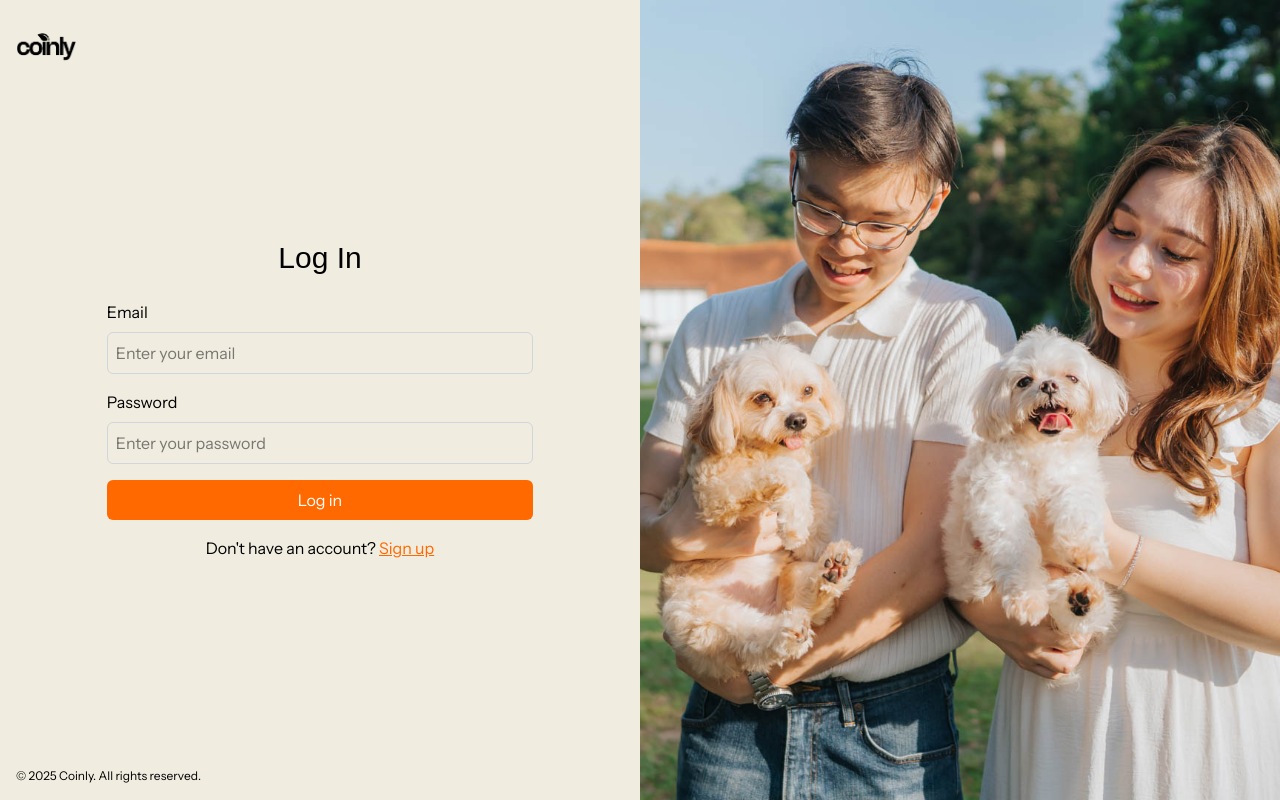
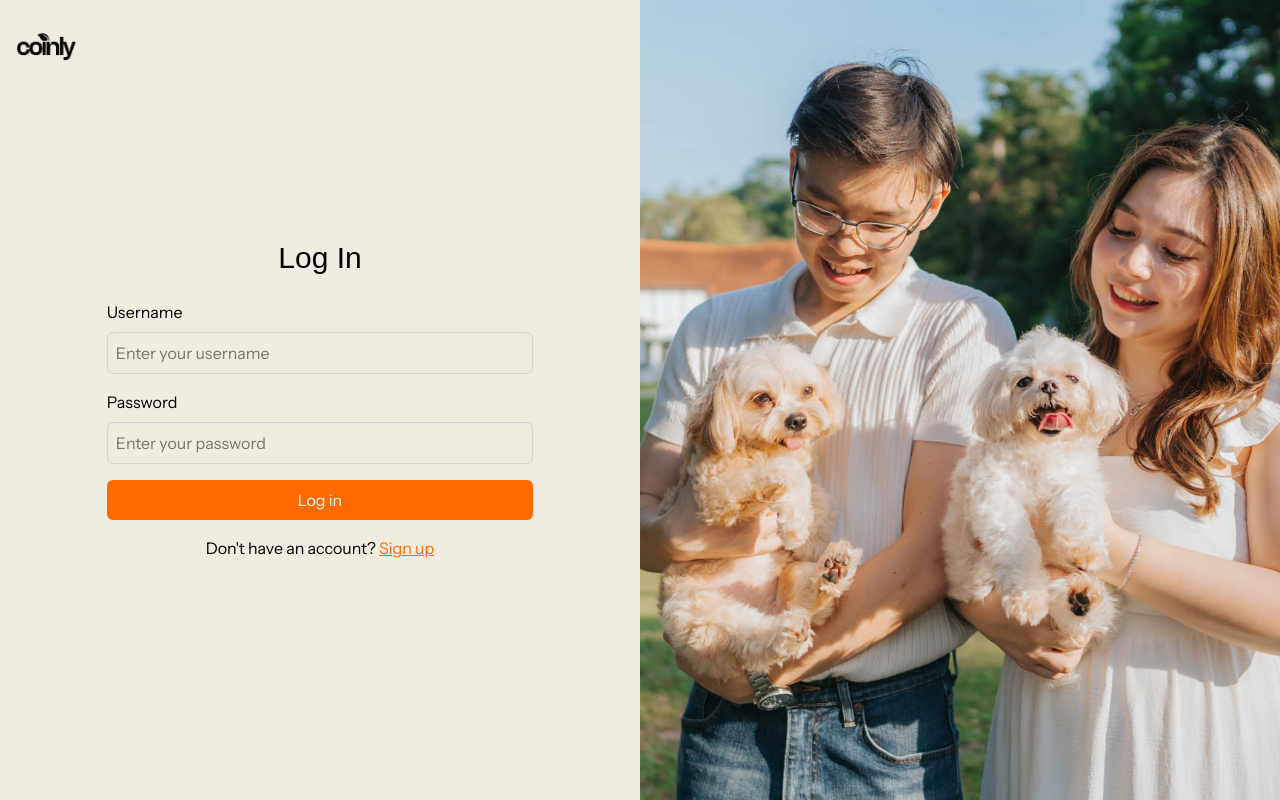
Before and after one commit to samuelngry/Coinly, a React (Vite) app in the folder client/: page /login in a window 1280 px wide. Built offline with nearby package versions, Linux system fonts and the light colour scheme; a web font is replaced by a local one.

Commit message:
feat: change login input from email to username

```diff
--- a/client/src/components/auth/LoginForm.jsx
+++ b/client/src/components/auth/LoginForm.jsx
@@ -16,14 +16,14 @@ const LoginForm = () => {
             <h1 className='text-3xl mb-6 text-center'>Log In</h1>
             <form>
               <div>
-                <label htmlFor='email' className='block mb-2'>
-                  Email
+                <label htmlFor='username' className='block mb-2'>
+                  Username
                 </label>
                 <input
                   className='border border-gray-300 rounded-md p-2 w-full'
-                  id='email'
-                  type='email'
-                  placeholder='Enter your email'>
+                  id='username'
+                  type='text'
+                  placeholder='Enter your username'>
                 </input>
               </div>
               <div>
@@ -43,7 +43,7 @@ const LoginForm = () => {
               <p className='mt-4 text-center'>
                 Don't have an account? <a href='/signup' className='underline text-orange-500 hover:text-orange-800'>Sign up</a>
               </p>
-              <div className='absolute bottom-4 left-4'>
+              <div className='hidden absolute bottom-4 left-4'>
                 <p className='text-xs'>
                   &copy; {new Date().getFullYear()} Coinly. All rights reserved.
                 </p>
```
